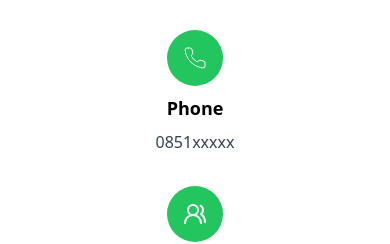
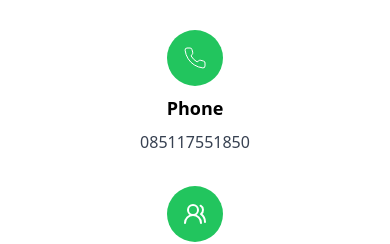
Before and after one commit to DestianArdanAlfatanu/Smartani, a React (Vite) app: page /form in a window 390 px wide. Shown: the part 7640-7884 px from the top of the page. Built offline with nearby package versions, Linux system fonts and the light colour scheme.

Commit message:
Update Responsive & Section Our Team

```diff
--- a/src/App.jsx
+++ b/src/App.jsx
@@ -656,7 +656,7 @@ export default function HomePage() {
                 </svg>
               </div>
               <h4 className="text-lg text-black font-bold">Phone</h4>
-              <p className="text-gray-700">0851xxxxx</p>
+              <p className="text-gray-700">085117551850</p>
             </div>
 
             {/* Socials */}
@@ -689,7 +689,7 @@ export default function HomePage() {
                   </svg>
                 </a>
 
-                <a href="https://wa.me/+6285156615935" target="_blank">
+                <a href="https://wa.me/+6285117551850" target="_blank">
                   <svg xmlns="http://www.w3.org/2000/svg" className="w-6 h-6 text-black" fill="none" viewBox="0 0 24 24" stroke="currentColor">
                     <path d="M14 9a2 2 0 0 1-2 2H6l-4 4V4a2 2 0 0 1 2-2h8a2 2 0 0 1 2 2z" />
                     <path d="M18 9h2a2 2 0 0 1 2 2v11l-4-4h-6a2 2 0 0 1-2-2v-1" />
@@ -761,7 +761,7 @@ export default function HomePage() {
               <a href="https://www.instagram.com/smartani.id"><i className="fab fa-instagram text-gray-400 hover:text-white"></i></a>
               <a href="https://www.youtube.com/@InfoSmartani"><i className="fab fa-youtube text-gray-400 hover:text-white"></i></a>
               <a href="https://id.linkedin.com/in/smartani-id-00b291372"><i className="fab fa-linkedin text-gray-400 hover:text-white"></i></a>
-              <a href="https://wa.me/+6285156615935"><i className="fab fa-whatsapp text-gray-400 hover:text-white"></i></a>
+              <a href="https://wa.me/+6285117551850"><i className="fab fa-whatsapp text-gray-400 hover:text-white"></i></a>
             </div>
           </div>
         </div>
@@ -819,7 +819,7 @@ export default function HomePage() {
                 <a href="https://www.instagram.com/smartani.id"><i className="fab fa-instagram text-gray-400 hover:text-white"></i></a>
                 <a href="https://www.youtube.com/@InfoSmartani"><i className="fab fa-youtube text-gray-400 hover:text-white"></i></a>
                 <a href="https://id.linkedin.com/in/smartani-id-00b291372"><i className="fab fa-linkedin text-gray-400 hover:text-white"></i></a>
-                <a href="https://wa.me/+6285156615935"><i className="fab fa-whatsapp text-gray-400 hover:text-white"></i></a>
+                <a href="https://wa.me/+6285117551850"><i className="fab fa-whatsapp text-gray-400 hover:text-white"></i></a>
               </div>
             </div>
           </div>
```
